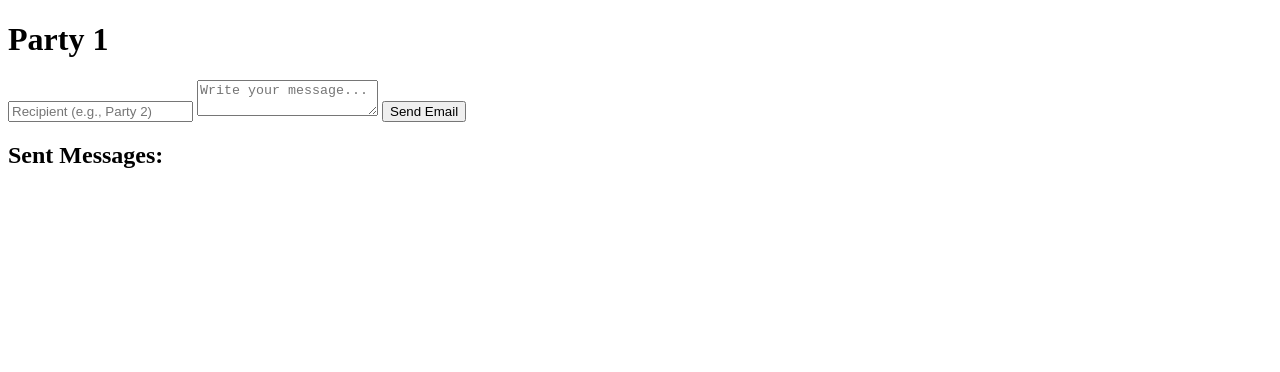
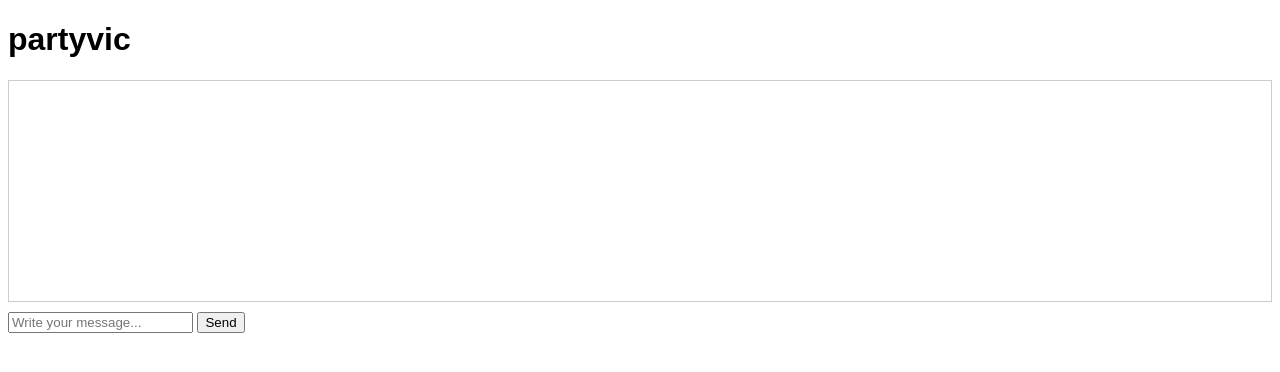
Before and after one commit to npwnty/email-simulation, a plain HTML site: page partyvic/index.html in a window 1280 px wide. Drawn offline with Linux system fonts and the light colour scheme.

Commit message:
Update index.html

```diff
--- a/partyvic/index.html
+++ b/partyvic/index.html
@@ -3,33 +3,50 @@
 <head>
     <meta charset="UTF-8">
     <meta name="viewport" content="width=device-width, initial-scale=1.0">
-    <title>Party 1 - Email Simulation</title>
+    <title>Party 2 - SMS Simulation</title>
+    <style>
+        body {
+            font-family: Arial, sans-serif;
+        }
+        #messages {
+            border: 1px solid #ccc;
+            padding: 10px;
+            height: 200px;
+            overflow-y: auto;
+            margin-bottom: 10px;
+        }
+    </style>
 </head>
 <body>
-    <h1>Party 1</h1>
-    <input type="text" id="recipient" placeholder="Recipient (e.g., Party 2)">
-    <textarea id="message" placeholder="Write your message..."></textarea>
-    <button id="sendButton">Send Email</button>
-
-    <h2>Sent Messages:</h2>
-    <div id="sentMessages"></div>
+    <h1>partyvic</h1>
+    <div id="messages"></div>
+    <input type="text" id="messageInput" placeholder="Write your message..." />
+    <button id="sendButton">Send</button>
 
     <script>
         const sendButton = document.getElementById('sendButton');
-        const recipientInput = document.getElementById('recipient');
-        const messageInput = document.getElementById('message');
-        const sentMessagesDiv = document.getElementById('sentMessages');
+        const messageInput = document.getElementById('messageInput');
+        const messagesDiv = document.getElementById('messages');
+
+        // Load messages from local storage
+        function loadMessages() {
+            const messages = JSON.parse(localStorage.getItem('messages')) || [];
+            messagesDiv.innerHTML = messages.map(msg => `<p>${msg}</p>`).join('');
+        }
 
         sendButton.addEventListener('click', () => {
-            const recipient = recipientInput.value;
             const message = messageInput.value;
-            if (recipient && message) {
-                const messageElement = document.createElement('p');
-                messageElement.textContent = `To: ${recipient} - Message: ${message}`;
-                sentMessagesDiv.appendChild(messageElement);
-                messageInput.value = ''; // Clear the message input
+            if (message) {
+                const messages = JSON.parse(localStorage.getItem('messages')) || [];
+                messages.push(`Party 2: ${message}`);
+                localStorage.setItem('messages', JSON.stringify(messages));
+                loadMessages();
+                messageInput.value = ''; // Clear input
             }
         });
+
+        // Load messages when the page is loaded
+        loadMessages();
     </script>
 </body>
 </html>
```
